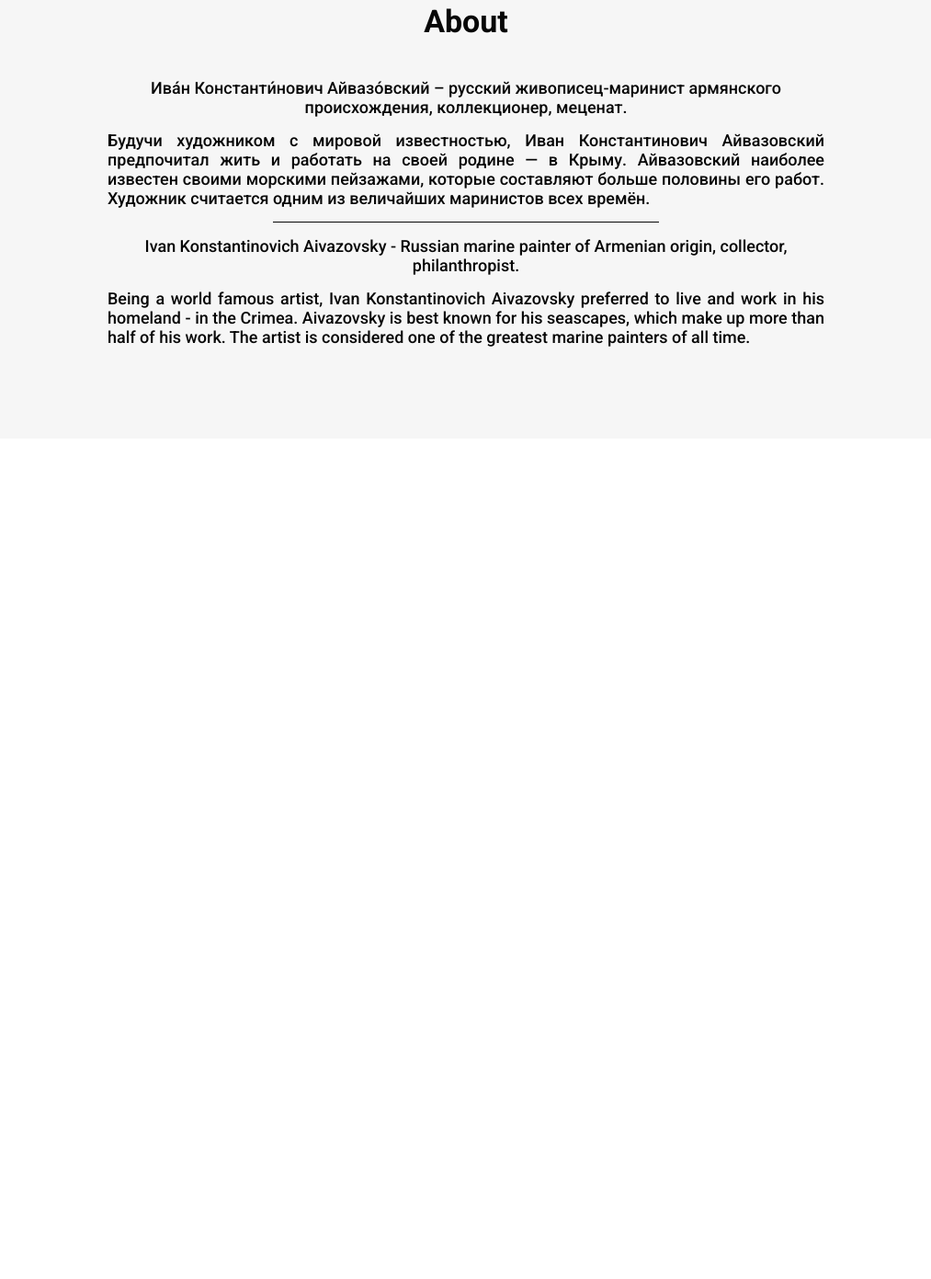
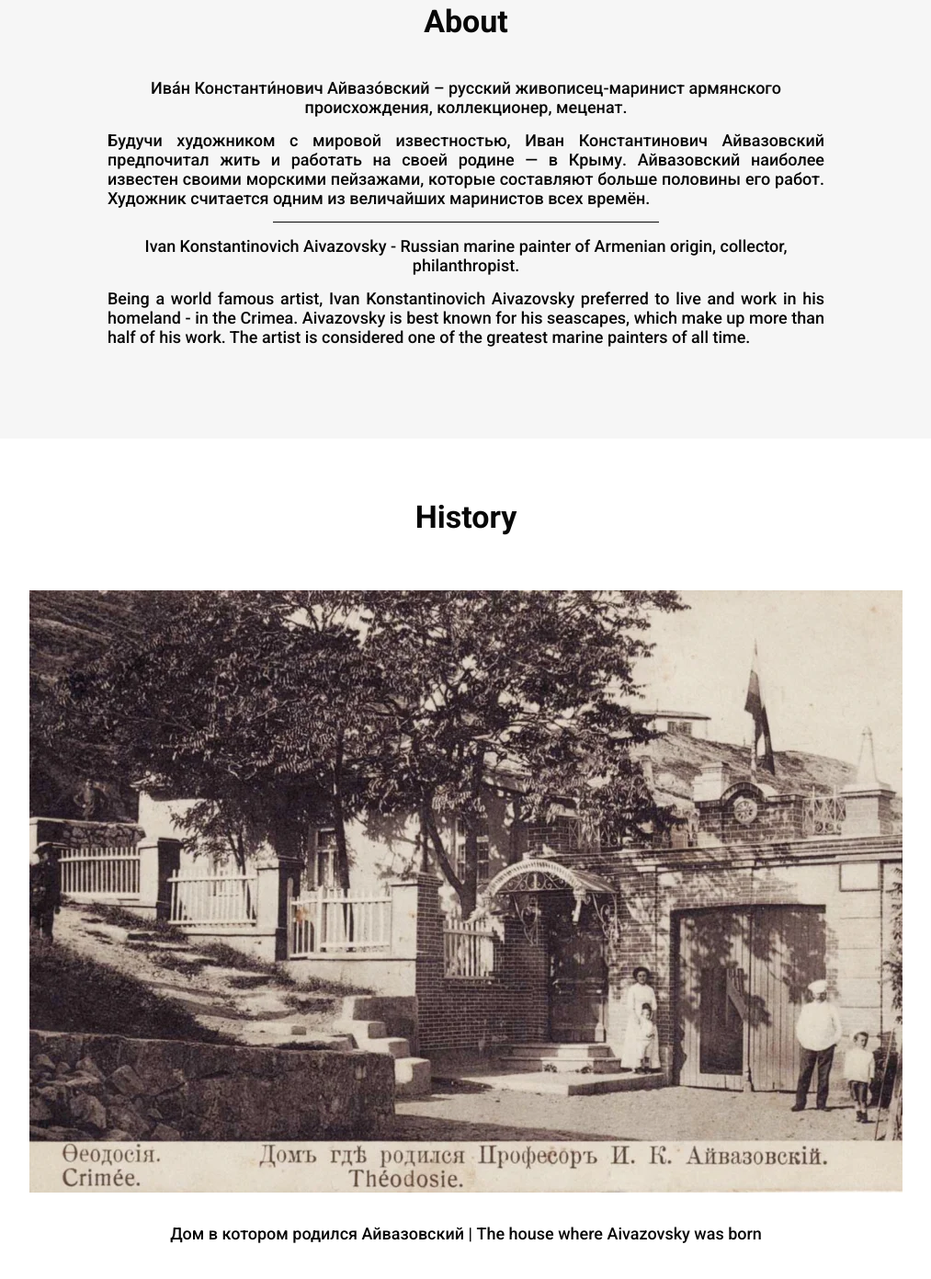
Before and after one commit to KrystsinaZhyshkevich/aivazovski_page, a plain HTML site: page index.html in a window 1280 px wide. Shown: the part 924-2315 px from the top of the page at 92% size, without its empty margins (133-1146 px from the left). Before the commit the page ends 1401 px from the top, so only its background shows below. Drawn offline with Linux system fonts and the light colour scheme.

Commit message:
history section

```diff
--- a/index.css
+++ b/index.css
@@ -3,3 +3,4 @@
 @import url("styles/header.css");
 @import url("styles/home.css");
 @import url("styles/about.css");
+@import url("styles/history.css");
--- a/index.html
+++ b/index.html
@@ -76,7 +76,7 @@
             величайших маринистов всех времён.
           </p>
 
-          <hr class="divider" aria-label="divider"/>
+          <hr class="divider" aria-label="divider" />
 
           <h3 class="about-subtitle-en" aria-label="about subtitle en">
             Ivan Konstantinovich Aivazovsky - Russian marine painter of Armenian
@@ -91,6 +91,21 @@
           </p>
         </div>
       </section>
+
+      <section class="history-section" aria-label="history section">
+        <div class="container">
+          <h2 class="history-title">History</h2>
+          <img
+            src="assets/webp/history.webp"
+            alt="house of Aivazovski"
+            class="history-photo"
+          />
+          <p class="history-description" aria-label="history description">
+            Дом в котором родился Айвазовский | The house where Aivazovsky was
+            born
+          </p>
+        </div>
+      </section>
     </main>
 
     <footer></footer>
--- a/styles/basic.css
+++ b/styles/basic.css
@@ -20,6 +20,7 @@ a {
 }
 
 h1,
+h2,
 p {
   margin: 0;
 }
--- /dev/null
+++ b/styles/history.css
@@ -0,0 +1,36 @@
+.history-section {
+  padding: 65px 0 70px;
+  text-align: center;
+  color: var(--color-main-black);
+}
+
+.history-title {
+  font-size: 34px;
+  font-weight: 700;
+}
+
+.history-photo {
+  width: 100%;
+  max-width: 950px;
+  height: 655px;
+  object-fit: cover;
+  margin: 60px 0 0 0;
+}
+
+.history-description {
+  margin: 30px 0 0 0;
+  font-size: 18px;
+  font-weight: 500;
+}
+
+@media (max-width: 480px) {
+  .history-section {
+    padding: 50px 0 70px;
+  }
+  .history-photo {
+    height: 480px;
+  }
+  .history-description {
+    font-size: 14px;
+  }
+}
```
